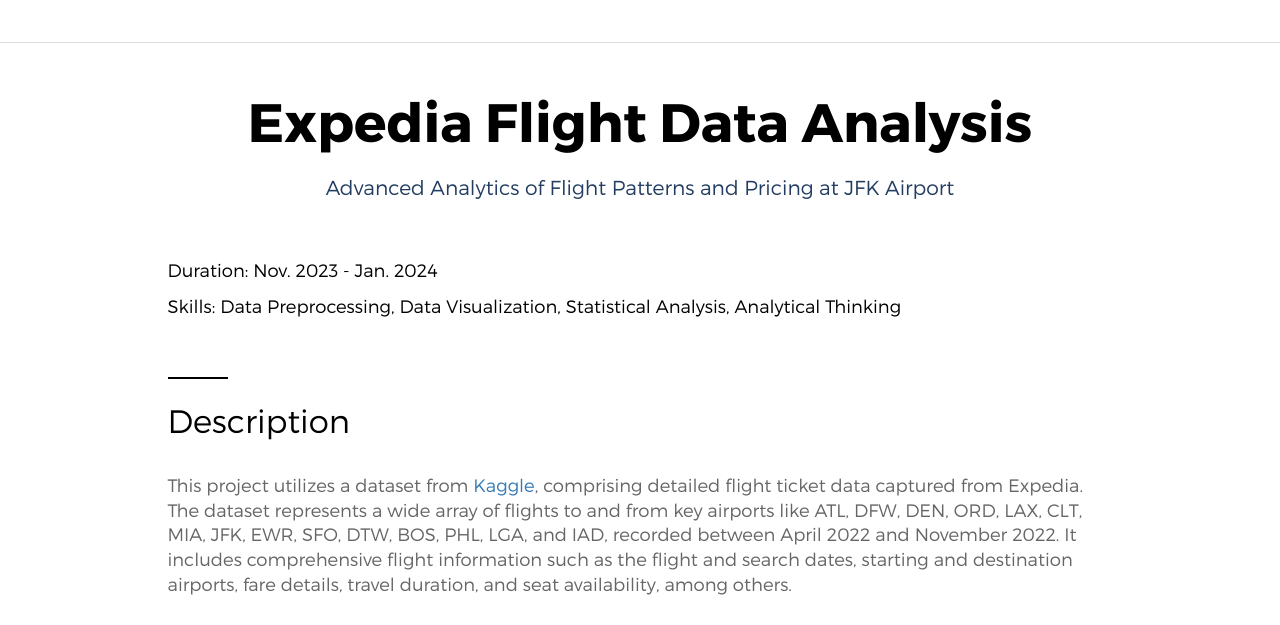
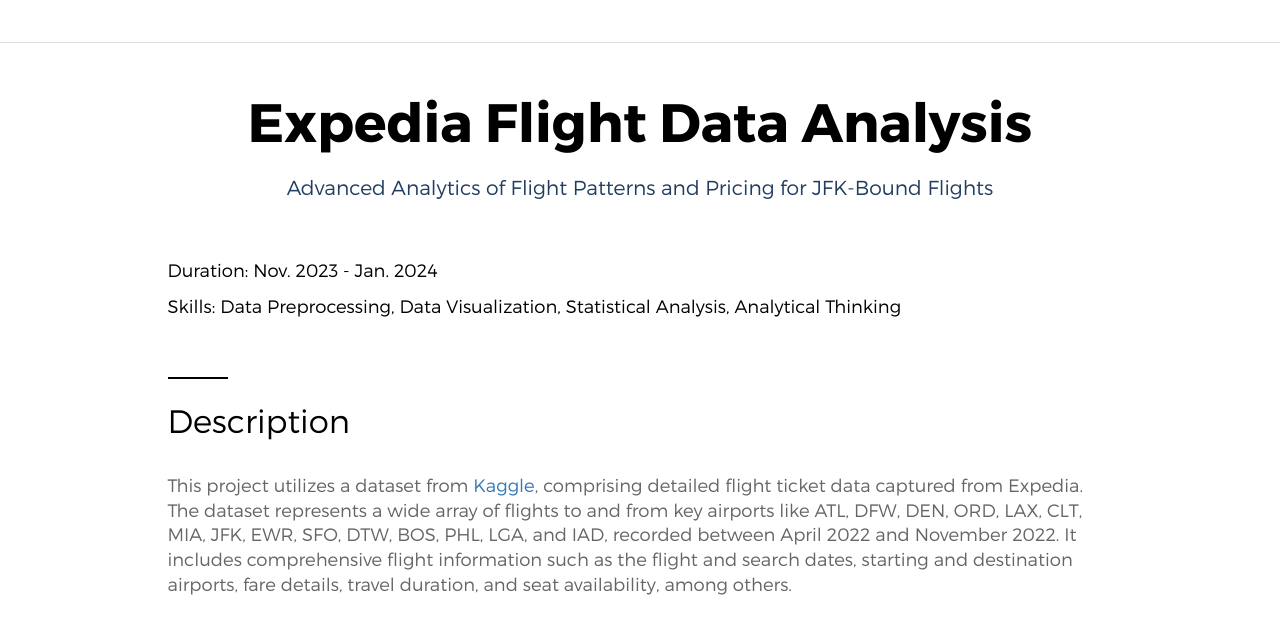
Before and after one commit to hannahtsao/portfolio, a plain HTML site: page expedia.html in a window 1280 px wide. Shown: the part 112-737 px from the top of the page. Drawn offline with Linux system fonts and the light colour scheme.

Commit message:
Title change

```diff
--- a/expedia.html
+++ b/expedia.html
@@ -94,7 +94,7 @@
                     <div class="head_title text-center">
                         <h4>Expedia Flight Data Analysis</h4>
 
-                        <h5>Advanced Analytics of Flight Patterns and Pricing at JFK Airport</h5>
+                        <h5>Advanced Analytics of Flight Patterns and Pricing for JFK-Bound Flights</h5>
                     </div><!-- End of head title -->
 
                     <div class="main_bloginner_area">
```
Also changed, not shown: projects.html (+1 -1 lines).
